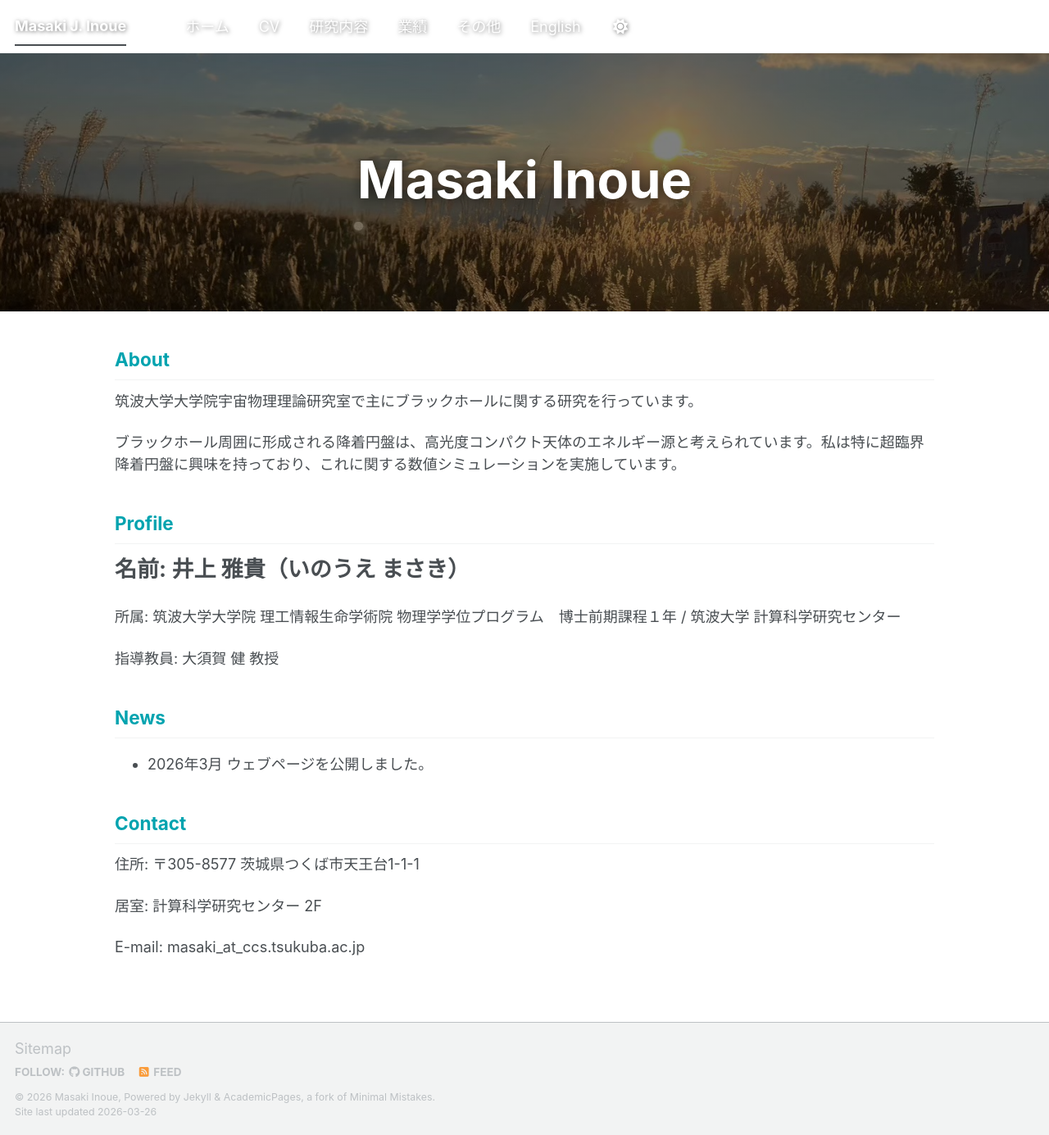
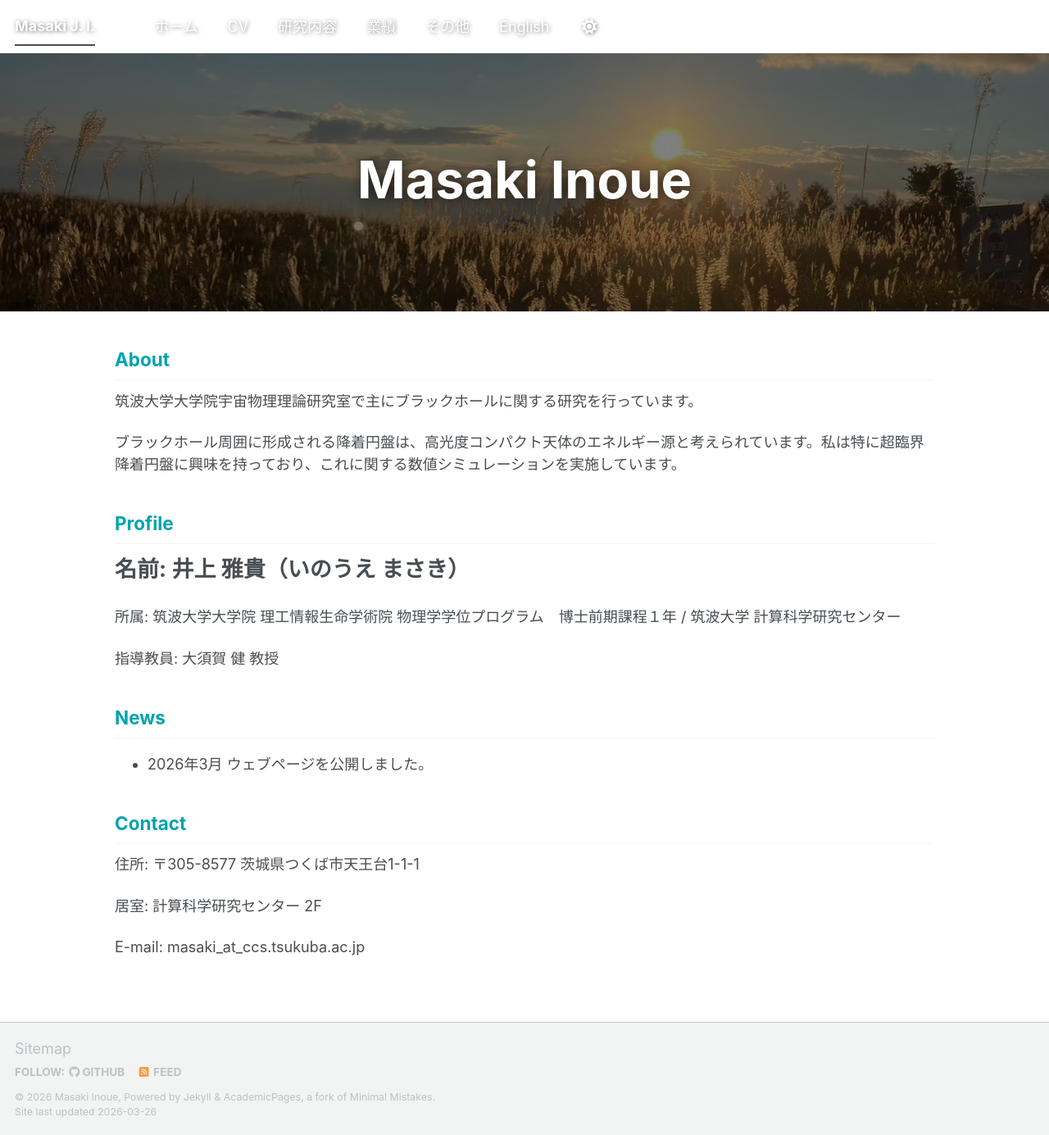
Before and after one commit to Masaki206/Masaki206.github.io, a Jekyll site: the page built from index.md, in a window 1280 px wide. Shown: the whole page at 82% size. Built offline with Jekyll 4.4.1, drawn with Linux system fonts in a browser that asks for light colours; a script bundle is joined from its source files by our own code; library files that are not in the unit come from our copies.

Commit message:
Update _config.yml

```diff
--- a/_config.yml
+++ b/_config.yml
@@ -9,7 +9,7 @@
 # Basic Site Settings
 locale                   : "en-US"
 site_theme               : "default" # The available themes options are "default", "air", "sunrise", "mint", "dirt" and "contrast"
-title                    : "Masaki J. Inoue"
+title                    : "Masaki J. I."
 title_separator          : "-"
 name                     : "Masaki Inoue"
 email                    : "masaki@ccs.tsukuba.ac.jp"
```
